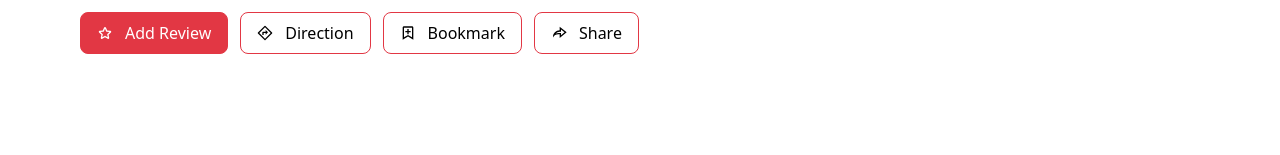
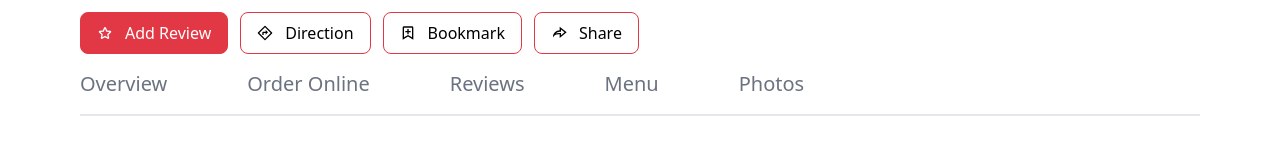
Before and after one commit to nihal357/Zomato-Master-project, a React (Create React App) app in the folder client/: page /restaurant/1 in a window 1280 px wide. Shown: the part 641-796 px from the top of the page. Built offline with nearby package versions, Linux system fonts and the light colour scheme.

Commit message:
add restaurant tabs

```diff
--- a/client/src/App.js
+++ b/client/src/App.js
@@ -18,7 +18,13 @@
         <Redirect to="/delivery" />
       </Route>
       <HomeLayoutHOC path="/:type" exact component={Home} />
-      <RestaurantLayoutHOC path="/restaurant/:id" exact component={Temp}  />
+      <RestaurantLayoutHOC path="/restaurant/:id" exact component={Temp} />
+      <RestaurantLayoutHOC path="/restaurant/:id/overview" exact component={Temp} />
+      <RestaurantLayoutHOC path="/restaurant/:id/order-online" exact component={Temp} />
+      <RestaurantLayoutHOC path="/restaurant/:id/menu" exact component={Temp} />
+      <RestaurantLayoutHOC path="/restaurant/:id/photos" exact component={Temp} />
+      <RestaurantLayoutHOC path="/restaurant/:id/reviews" exact component={Temp} />
+
     </>
   )
 }
--- /dev/null
+++ b/client/src/Components/restaurant/Tabs.js
@@ -0,0 +1,65 @@
+import classnames from 'classnames';
+import React from 'react';
+import { useLocation, Link, useParams } from "react-router-dom"
+
+const Tab = (props) => {
+    const { id } = useParams();
+    return (
+        <Link to={`/restaurant/${id}/${props.route}`}>
+            <div
+                className={classnames("text-gray-500 relative font-light ", {
+                    "text-zomato-400 font-semibold ": props.isActive,
+                })}
+            >
+                <h3 className="text-lg md:text-xl">{props.title}</h3>
+            </div>
+        </Link>
+    );
+};
+
+const TabContainer = (props) => {
+    const location = useLocation();
+
+    const currentPath = location.pathname;
+
+    const tabs = [
+        {
+            title: "Overview",
+            route: "overview",
+            isActive: currentPath.includes("overview"),
+        },
+        {
+            title: "Order Online",
+            route: "order-online",
+            isActive: currentPath.includes("order-online"),
+        },
+        {
+            title: "Reviews",
+            route: "reviews",
+            isActive: currentPath.includes("reviews"),
+        },
+        {
+            title: "Menu",
+            route: "menu",
+            isActive: currentPath.includes("menu"),
+        },
+        {
+            title: "Photos",
+            route: "photos",
+            isActive: currentPath.includes("photos"),
+        },
+    ];
+
+    return (
+        <>
+            <div className="flex relative items-center pb-4 gap-8 md:gap-20 overflow-x-scroll border-b-2">
+                {tabs.map((tab) => (
+                    <Tab {...tab} key={`123${tab.route}`} />
+                ))}
+            </div>
+        </>
+    );
+};
+
+
+export default TabContainer;
--- a/client/src/Layout/Restaurant.layout.js
+++ b/client/src/Layout/Restaurant.layout.js
@@ -8,6 +8,7 @@
 import ImageGrid from '../Components/restaurant/ImageGrid';
 import InfoButtons from '../Components/restaurant/InfoButtons';
 import RestaurantInfo from '../Components/restaurant/RestaurantInfo';
+import TabContainer from '../Components/restaurant/Tabs';
 
 
 const RestaurantLayout = () => {
@@ -42,6 +43,9 @@
                         <RiShareForwardLine /> Share
                     </InfoButtons>
                 </div>
+                <div className="my-4">
+                    <TabContainer />
+                </div>
             </div>
         </>
     )
```
